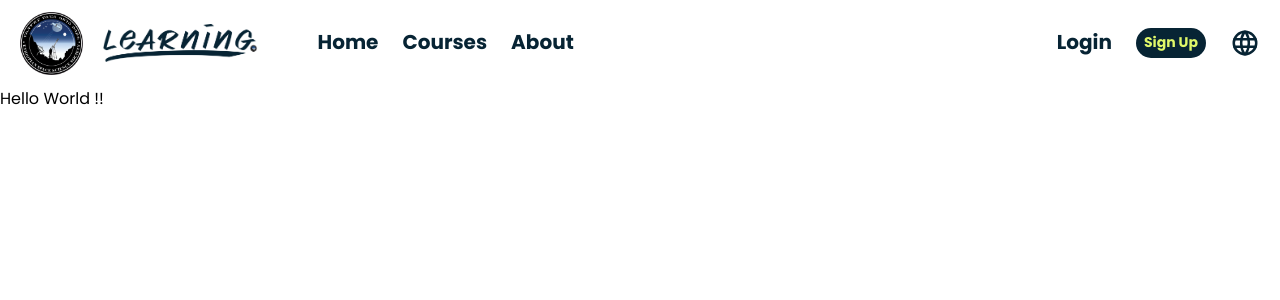
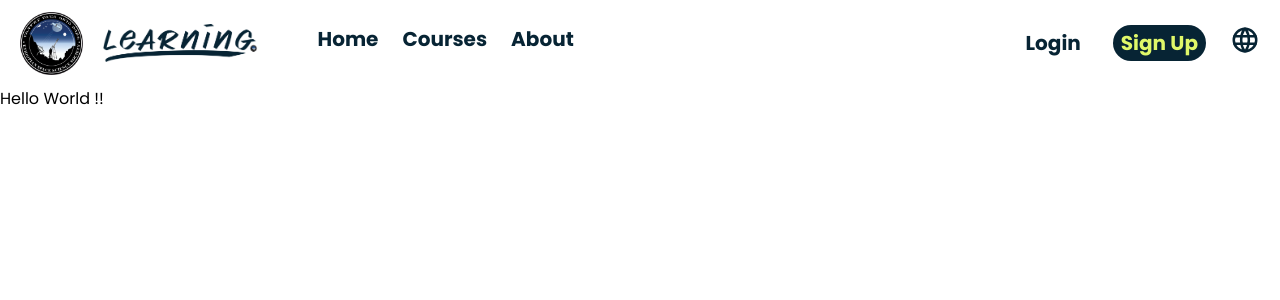
Before and after one commit to Bereket234/ESSS-learning-platform, a Next.js app: page / in a window 1280 px wide. Shown: the top 300 px of the page. Built offline with nearby package versions, Linux system fonts and the light colour scheme.

Commit message:
minor styling changes

```diff
--- a/app/components/Navbar.tsx
+++ b/app/components/Navbar.tsx
@@ -62,13 +62,13 @@ export default function Navbar() {
         <div className="flex space-x-6">
           <Link
             href={"/login"}
-            className="hidden text font-bold text-Primary md:block hover:text-Primary/70 lg:text-xl"
+            className="hidden text font-bold text-Primary md:block hover:bg-Secondary rounded-full px-2 py-1 lg:text-xl"
           >
             Login
           </Link>
           <Link
             href="/register"
-            className="hidden text font-bold text-Secondary bg-Primary rounded-full px-2 py-1 baseline md:block hover:bg-Secondary hover:text-Primary text-sm lg:text-x"
+            className="hidden text font-bold text-Secondary bg-Primary rounded-full px-2 py-1 baseline md:block hover:bg-Secondary hover:text-Primary text-sm lg:text-xl"
           >
             Sign Up
           </Link>
@@ -80,7 +80,7 @@ export default function Navbar() {
           <div className="flex space-x-4 pr-4">
             <Link
               href={"/login"}
-              className=" text font-bold text-Primary hover:text-Primary/70 lg:text-xl"
+              className=" text font-bold text-Primary hover:bg-Secondary px-2 py-1 rounded-full lg:text-xl"
             >
               Login
             </Link>
```
